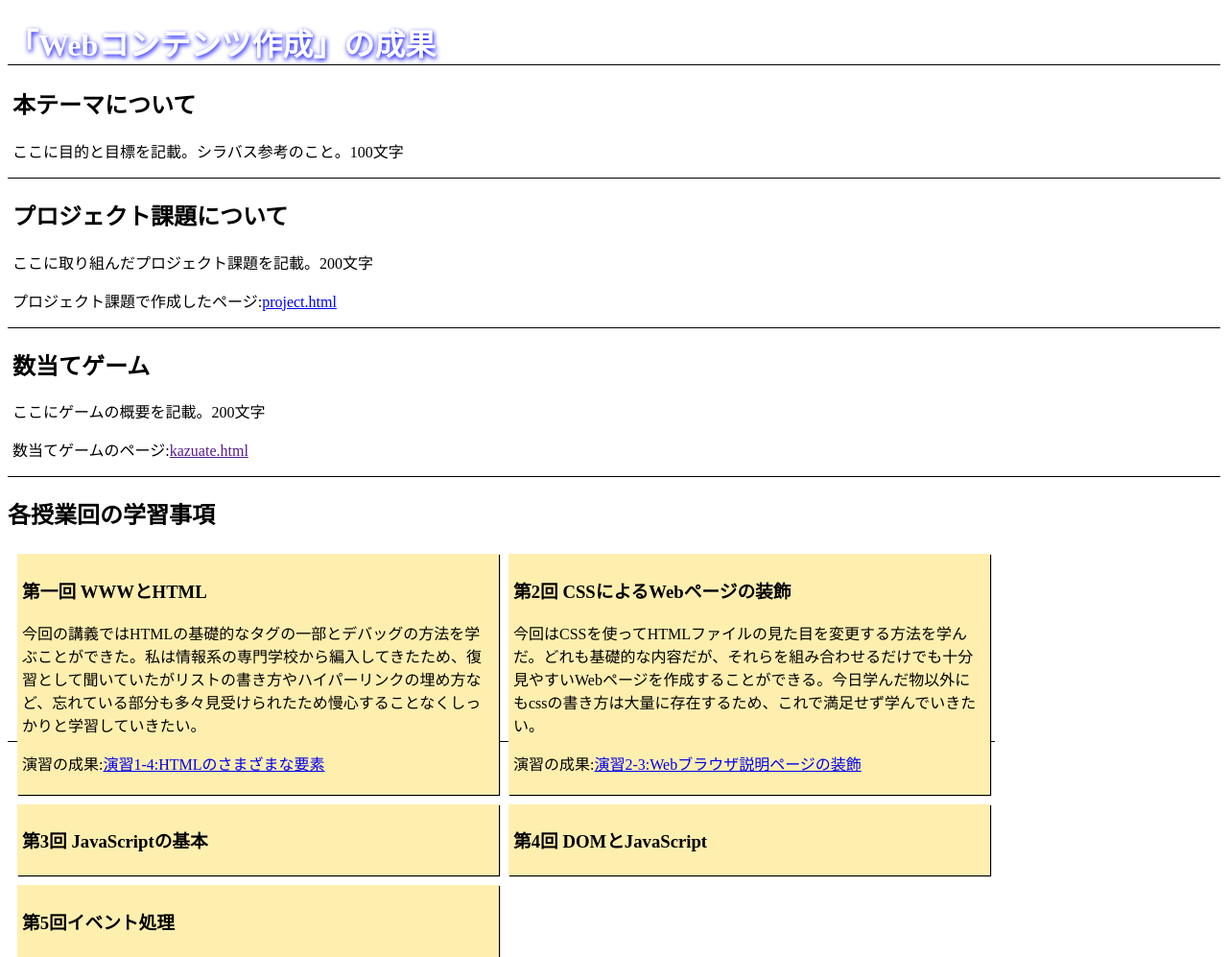
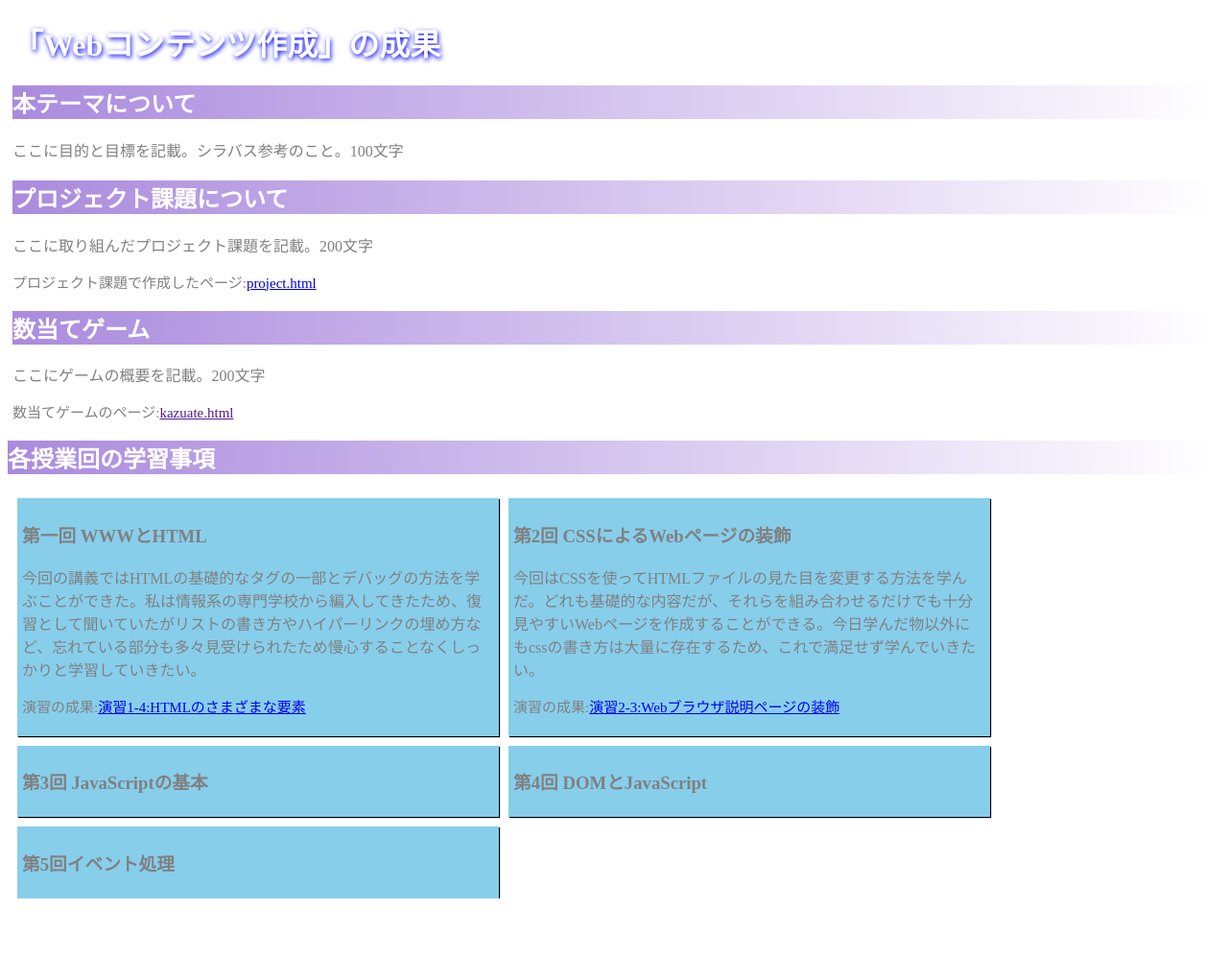
Before and after one commit to G578412025/medialabo, a plain HTML site: page index.html in a window 1280 px wide. Shown: the whole page at 96% size. After the commit the page ends 936 px from the top, so only its background shows below. Drawn offline with Linux system fonts and the light colour scheme.

Commit message:
課題2　1630

```diff
--- a/index.css
+++ b/index.css
@@ -1,13 +1,18 @@
 h1{
     color:white;
     text-shadow: 1px 2px 5px blue;
-    border-bottom: 1px solid black;
+}
+
+
+h2{
+    background: linear-gradient(90deg,#AA8ADE,white);
+    color:white;
 }
 
 body > div{
     padding-left: 5px;
-    border-bottom: 1px solid black;
 }
+
 
 div#studyDetail{
     display: grid;
@@ -21,12 +26,19 @@ div#studyDetail > div{
 	right: 10px;
 	margin:5px;
 	padding:5px;
-	background-color: #ffefaf;
+	background-color: skyblue;
     box-shadow: 1px 1px 1px black;
+
+    color: gray;
+}
+
+p{
+    color:gray;
 }
 
 #a{
-    font-style: bold;
+    color:gray;
+    font-size: 15px;
 }
 
 a:hover{
--- a/index.html
+++ b/index.html
@@ -6,8 +6,9 @@
     <title>My test page</title>
   </head>
   <body>
-
-    <h1>「Webコンテンツ作成」の成果</h1>
+    <div id="head">
+      <h1>「Webコンテンツ作成」の成果</h1>
+    </div>
 
     <div id="detail">
       <h2>本テーマについて</h2>
```
